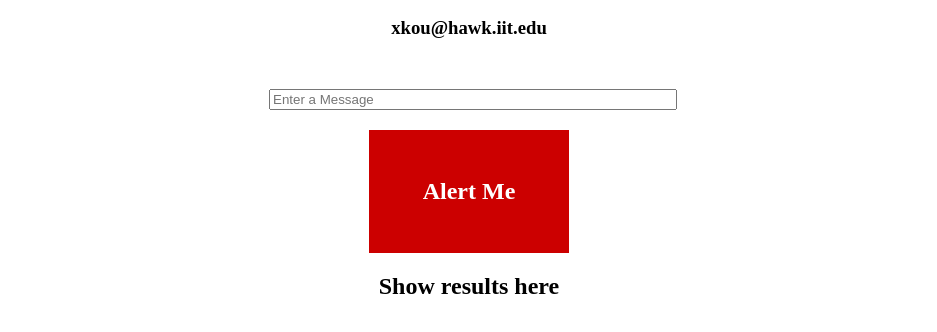
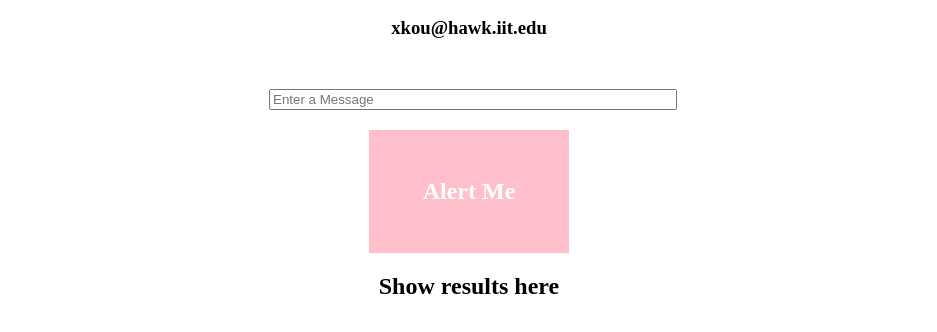
Before and after one commit to XiaoHongKou/lab7, a plain HTML site: page index.html in a window 1280 px wide. Shown: the part 110-442 px from the top of the page, without its empty margins (171-1108 px from the left). Drawn offline with Linux system fonts and the light colour scheme.

Commit message:
first commit

```diff
--- a/style/style.css
+++ b/style/style.css
@@ -12,7 +12,7 @@
   width: 200px;
   text-align: center;
   color: #fff;
-  background-color: #c00;
+  background-color: pink;
   padding: 2em 0;
   margin: 20px auto;
   font-size: 24px;
```
Also changed, not shown: 1 other file.
